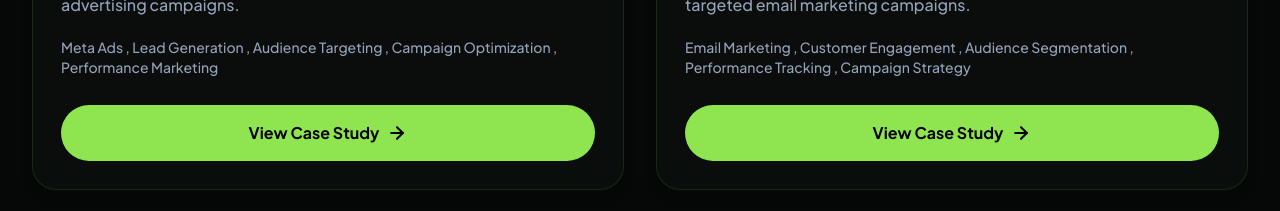
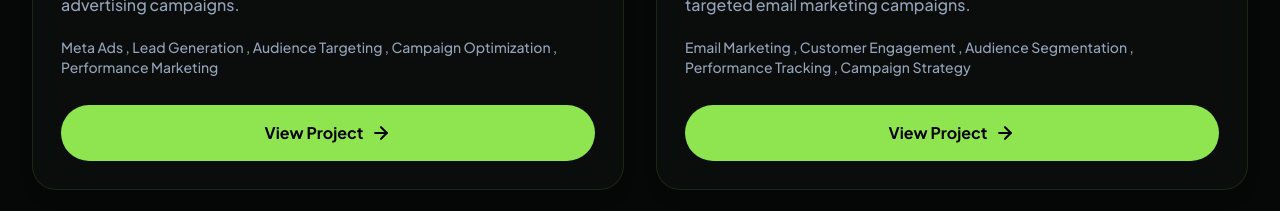
Before and after one commit to adhwaithsha-pixel/adhwaith-portfolio, a React (Vite) app: page / in a window 1280 px wide. Shown: the part 6380-6591 px from the top of the page. Built offline with nearby package versions, Linux system fonts and the light colour scheme.

Commit message:
Update project card buttons from 'View Case Study' to 'View Project'

```diff
--- a/src/pages/Home.jsx
+++ b/src/pages/Home.jsx
@@ -625,7 +625,7 @@ export default function Home() {
                   {/* Large Bright Lime Pill Button matching Image 2 */}
                   <div className="pt-3">
                     <div className="w-full py-3.5 sm:py-4 px-6 rounded-full bg-[#8EE54F] hover:bg-[#9cf257] text-black font-bold text-sm sm:text-base flex items-center justify-center gap-2 transition-all shadow-glow hover:shadow-glow-sapling group-hover:scale-[1.01]">
-                      <span>View Case Study</span>
+                      <span>View Project</span>
                       <ArrowRight className="w-4 h-4 sm:w-5 sm:h-5 stroke-[2.5]" />
                     </div>
                   </div>
--- a/src/pages/ServiceDetail.jsx
+++ b/src/pages/ServiceDetail.jsx
@@ -208,7 +208,7 @@ export default function ServiceDetail() {
                     <p className="text-xs text-slate-400 mt-2 line-clamp-2">{p.shortDesc}</p>
                   </div>
                   <div className="mt-4 pt-4 border-t border-white/10 flex items-center justify-between text-xs font-semibold text-white">
-                    <span>Explore Case Study</span>
+                    <span>View Project</span>
                     <ArrowUpRight className="w-4 h-4 text-sapling-400 group-hover:translate-x-0.5 group-hover:-translate-y-0.5 transition-transform" />
                   </div>
                 </Link>
```
